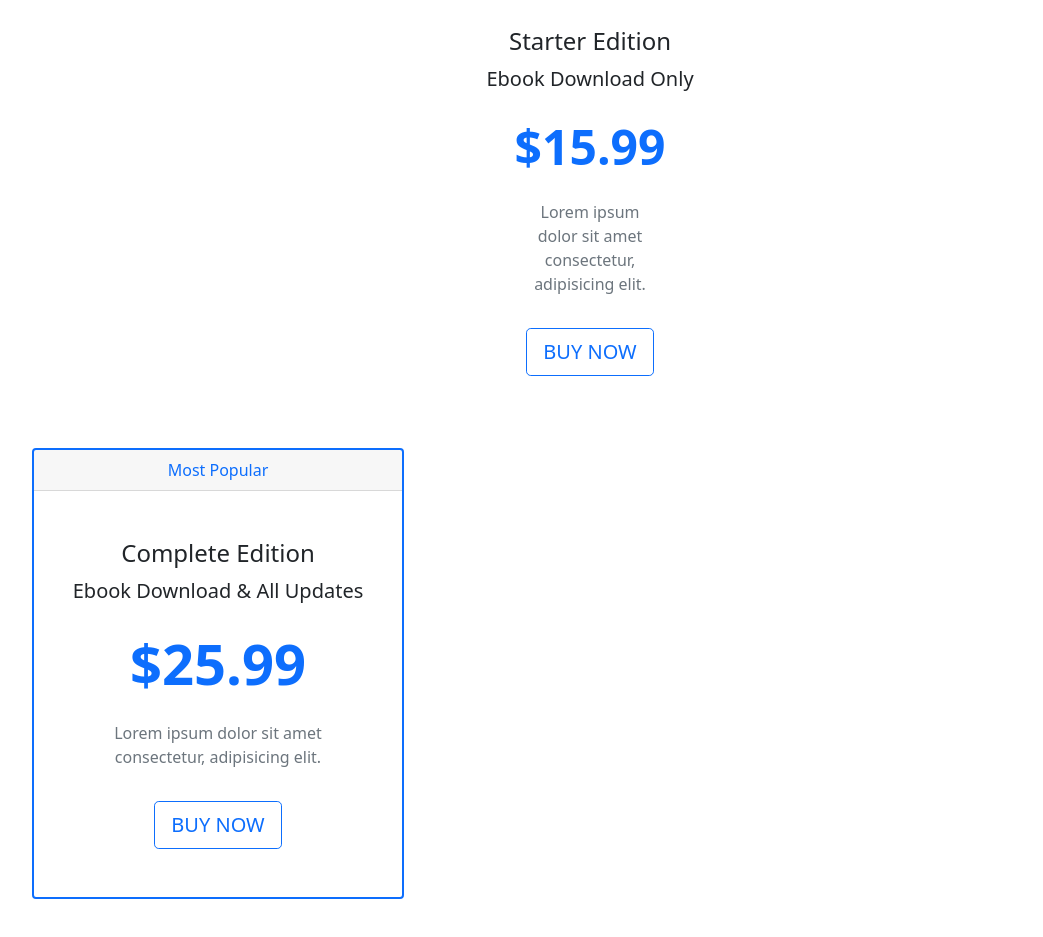
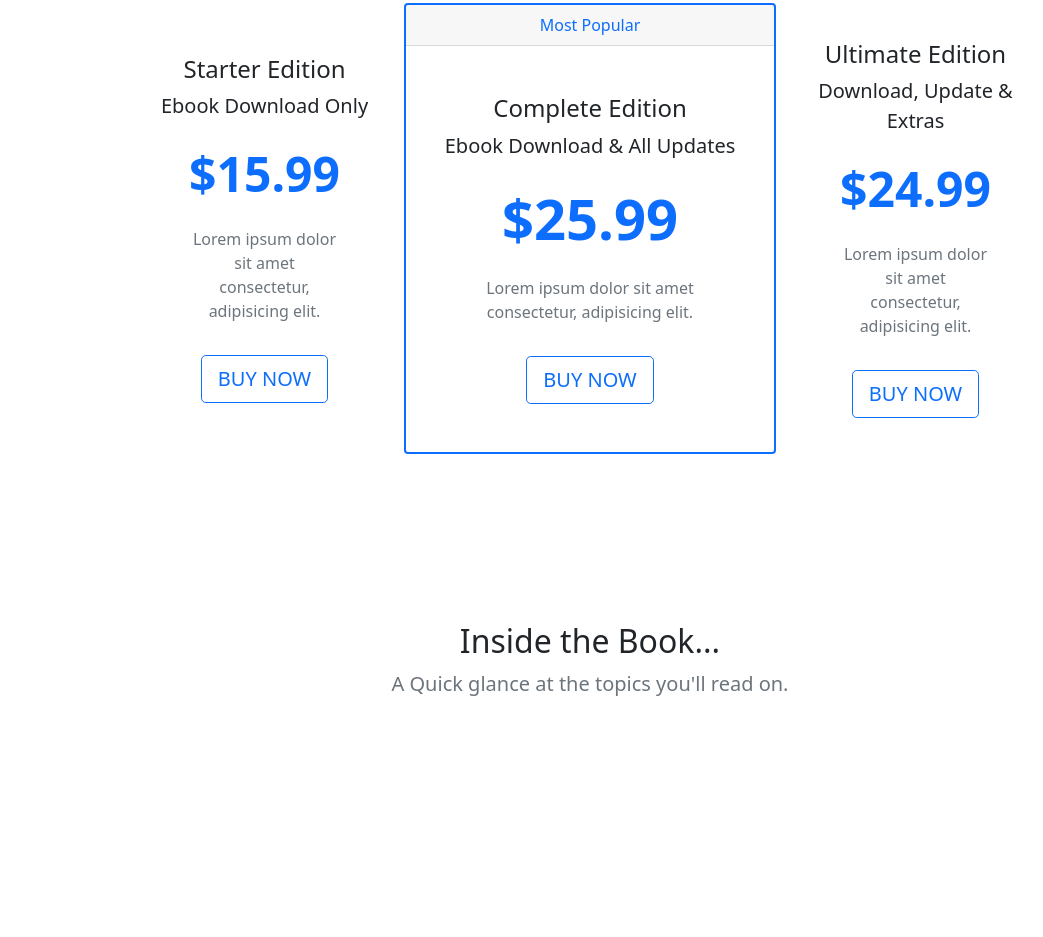
Before and after one commit to lotsun/Milk-and-Honey-, a plain HTML site: page index.html in a window 1280 px wide. Shown: the part 939-1876 px from the top of the page, without its empty margins (50-1093 px from the left). After the commit the page ends 1810 px from the top, so only its background shows below. Drawn offline with nearby package versions, Linux system fonts and the light colour scheme.

Commit message:
Pricing card completed

```diff
--- a/index.html
+++ b/index.html
@@ -63,6 +63,7 @@
             </div>
         </div>
     </nav>
+    <!-- Nav Bar Ends -->
 
     <!--Main image & intro text-->
     <section id="intro">
@@ -95,7 +96,7 @@
             </div>
 
 <!--START CARD 1-->
-            <div class="row my-5 align-items-center justify-content-center">
+            <div class="row my-5 align-items-center justify-content-center g-0">
                 <div class="col-8 col-lg-4 col-xl-3">
                     <div class="card border-0">
                      <div class="card-body text-center py-4">
@@ -107,8 +108,9 @@
                      </div>
                     </div>
                 </div>
-            </div>
+<!--Card 1 ends-->
 
+<!--Card 2 begins-->
 <div class="col-9 col-lg-4">
     <div class="card border-primary border-2">
         <div class="card-header text-center text-primary">Most Popular</div>
@@ -117,16 +119,42 @@
             <p class="lead card-subtittle">Ebook Download & All Updates </p>
             <p class="display-4 my-4 text-primary fw-bold">$25.99</p>
             <p class="card-text mx-5 text-muted d-none d-lg-block">Lorem ipsum dolor sit amet consectetur, adipisicing elit.</p>
-                        <a href="#" class="btn btn-outline-primary btn-lg mt-3">BUY NOW</a>
+            <a href="#" class="btn btn-outline-primary btn-lg mt-3">BUY NOW
+            </a>
          </div>
     </div>
 </div>
+<!--card 2 ends-->
 
+<!--Card 3 begins-->
+    <div class="col-8 col-lg-4 col-xl-3">
+        <div class="card border-0">
+         <div class="card-body text-center py-4">
+            <h4 class="card-tittle"> Ultimate Edition</h4>
+            <p class="lead card-subtittle">Download, Update & Extras</p>
+            <p class="display-5 my-4 text-primary fw-bold">$24.99</p>
+            <p class="card-text mx-5 text-muted d-none d-lg-block">Lorem ipsum dolor sit amet consectetur, adipisicing elit.</p>
+            <a href="#" class="btn btn-outline-primary btn-lg mt-3">BUY NOW
+            </a>
+         </div>
+        </div>
+    </div>
+<!--Card 3 ends-->
+
+</div>
+</div>
+</section>
+
+<!--Topic at a glance-->
+<section id="topics">
+    <div class="container-md">
+        <div class="text-center">
+            <h2>Inside the Book...</h2>
+            <p class="lead text-muted">A Quick glance at the topics you'll read on. </p>
+        </div>
 
     </div>
 </section>
-
-
     <div class="row my-5"></div>
     <script src="https://cdn.jsdelivr.net/npm/bootstrap@5.0.2/dist/js/bootstrap.bundle.min.js"
  integrity="sha384-MrcW6ZMFYlzcLA8Nl+NtUVF0sA7MsXsP1UyJoMp4YLEuNSfAP+JcXn/tWtIaxVXM"
```
Lines whose indentation alone changed are shown as unchanged.
